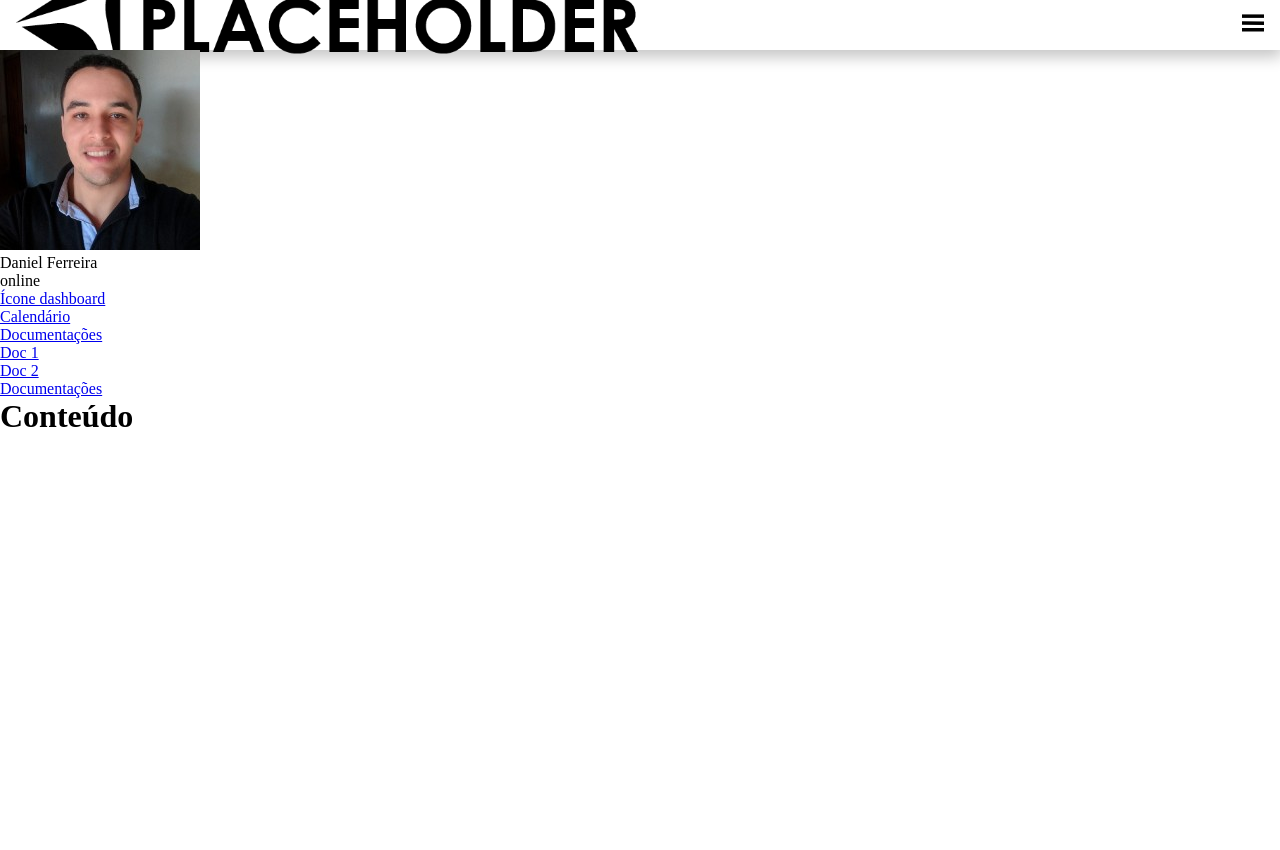
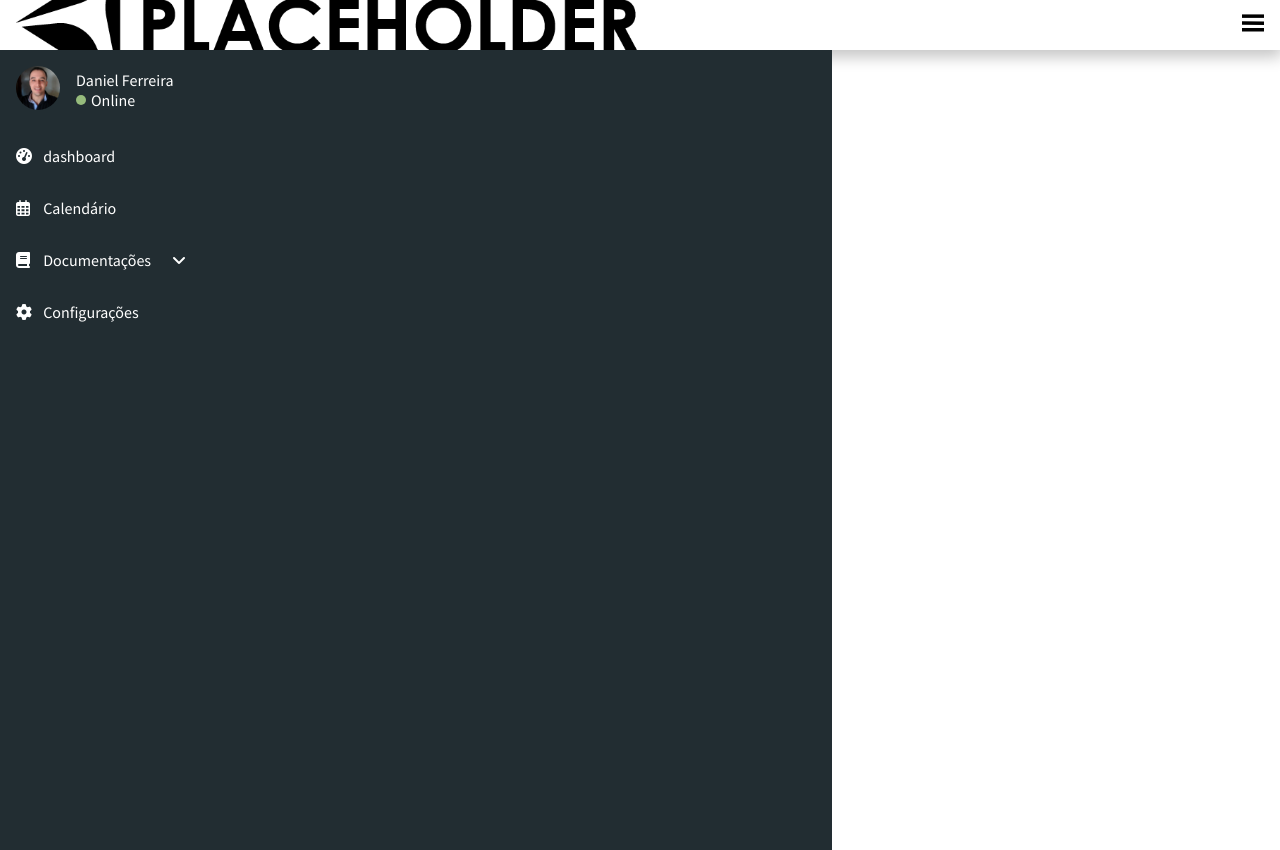
Before and after one commit to DanielFFerreira/menu-responsivo, a plain HTML site: page index.html in a window 1280 px wide. Before the commit the page ends 800 px from the top, so only its background shows below. Drawn offline with Linux system fonts and the light colour scheme.

Commit message:
Ending left side menu

```diff
--- a/css/style.css
+++ b/css/style.css
@@ -1,8 +1,18 @@
+@import url('https://fonts.googleapis.com/css2?family=Source+Sans+Pro:wght@400;700&display=swap');
+
+
 * {
   margin: 0;
   padding: 0;
   box-sizing: border-box;
 }
+
+body {
+  font-family: 'Source Sans Pro', sans-serif;
+}
+
+
+/* Header */
 header {
   display: flex;
   align-items: center;
@@ -20,6 +30,65 @@ header {
 .logo img {
   max-width: 100%;
 }
+
+/* Menu profile */
+.menu {
+  width: 65%;
+  height: 100vh;
+  background-color: #222d32;
+  color: #fff;
+  position: absolute;
+}
+.profile-img {
+  display: block;
+  width: 60px;
+  padding-right: 1rem;
+}
 .profile-img img {
+  border-radius: 50%;
   max-width: 100%;
 }
+.profile {
+  display: flex;
+  align-items: center;
+  padding-top: 1rem;
+  padding-left: 1rem;
+}
+.status {
+  text-transform: capitalize;
+  display: flex;
+  align-items: center;
+}
+.status::before {
+  content: '';
+  width: 10px;
+  height: 10px;
+  display: inline-block;
+  background-color: #96bb7c;
+  border-radius: 50%;
+  margin-right: 5px;
+}
+
+/* Menu list */
+.link-nav {
+  color: #fff;
+  text-decoration: none;
+  padding: 1rem;
+  display: block;
+}
+.list-nav {
+  padding-top: 1rem;
+}
+.list-nav-second {
+  display: none;
+}
+
+.icon {
+  width: 1.5rem;
+}
+.link-nav-arrow::after {
+  content: '\f107';
+  font-weight: bold;
+  font-family: "Font Awesome 5 Free";
+  padding-left: 1.3rem;
+}
--- a/index.html
+++ b/index.html
@@ -53,15 +53,22 @@
         <ul class="list-nav">
 
           <li class="item-nav">
-            <a class="link-nav" href="#">Ícone dashboard</a>
+            <a class="link-nav" href="#">
+              <i class="fas fa-tachometer-alt icon"></i>
+              dashboard
+            </a>
           </li>
 
           <li class="item-nav">
-            <a class="link-nav" href="#">Calendário</a>
+            <a class="link-nav" href="#">
+              <i class="far fa-calendar-alt icon"></i>
+              Calendário</a>
           </li>
 
           <li class="item-nav">
-            <a class="link-nav" href="#">Documentações</a>
+            <a class="link-nav link-nav-arrow" href="#">
+              <i class="fas fa-book icon"></i>
+              Documentações</a>
           </li>
           <ul class="list-nav-second">
             <li class="item-nav-second">
@@ -75,7 +82,10 @@
           </ul>
 
           <li class="item-nav">
-            <a class="link-nav" href="#">Documentações</a>
+            <a class="link-nav" href="#">
+              <i class="fas fa-cog icon"></i>
+              Configurações
+            </a>
           </li>
         </ul>
 
@@ -87,5 +97,7 @@
       <h1>Conteúdo</h1>
     </div>
   </div>
+
+  <script src="https://kit.fontawesome.com/7e5df6b213.js" crossorigin="anonymous"></script>
 </body>
 </html>
```
